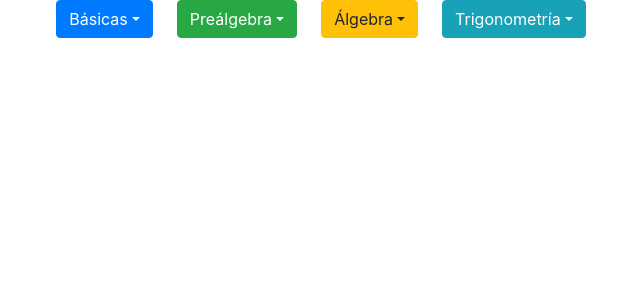
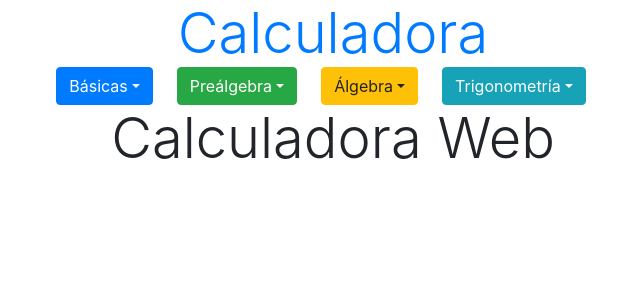
Before and after one commit to ArielFJ/PROG3-MOD6-EJERCICIO2, a React (Create React App) app: page / in a window 1280 px wide. Shown: the top 300 px of the page, without its empty margins (307-947 px from the left). Built offline with nearby package versions, Linux system fonts and the light colour scheme.

Commit message:
Agregadas rutas de navegación del menú de opciones

```diff
--- a/src/App.js
+++ b/src/App.js
@@ -4,13 +4,15 @@ import './App.css';
 
 //Components
 import MenuOperaciones from './components/MenuOperaciones';
+import Rutas from './components/Rutas';
 
 function App() {
   return (
     <Router>
-
+        <Link to="/" className="display-4 text-bold">Calculadora</Link> <br/>
         <MenuOperaciones />
 
+        <Rutas/>
       </Router>
   );
 }
--- /dev/null
+++ b/src/components/Rutas.js
@@ -0,0 +1,49 @@
+import React, { Component } from 'react'
+import {Route} from 'react-router-dom'
+
+//Components
+import {Suma, Resta, Multiplicacion, Division} from './Basica';
+import {Potencia, RaizCuadrada, RaizCubica, Factorial} from './Prealgebra';
+import {Logaritmo, Neperiano, Exponencial} from './Algebra';
+import {Seno, Coseno, Tangente, Cotangente, Secante, Cosecante} from './Trigonometria';
+
+export class Rutas extends Component {
+    render() {
+        return (
+            <div>
+                {/* HOME */}
+                <Route exact path="/" render={() => {
+                    return <div>
+                        <h1 className="display-4">Calculadora Web</h1>
+                    </div>
+                }}/>
+                {/* BASICAS */}
+                <Route exact path="/Basica/Suma" component={Suma} />
+                <Route exact path="/Basica/Resta" component={Resta} />
+                <Route exact path="/Basica/Multiplicacion" component={Multiplicacion} />
+                <Route exact path="/Basica/Division" component={Division} />
+
+                {/* PREALGEBRA */}
+                <Route exact path="/Prealgebra/Potencia" component={Potencia} />
+                <Route exact path="/Prealgebra/RaizCuadrada" component={RaizCuadrada} />
+                <Route exact path="/Prealgebra/RaizCubica" component={RaizCubica} />
+                <Route exact path="/Prealgebra/Factorial" component={Factorial} />
+
+                {/* ALGEBRA */}
+                <Route exact path="/Algebra/Logaritmo" component={Logaritmo} />
+                <Route exact path="/Algebra/Neperiano" component={Neperiano} />
+                <Route exact path="/Algebra/Exponencial" component={Exponencial} />
+
+                {/* TRIGONOMETRIA */}
+                <Route exact path="/Trigonometria/Seno" component={Seno} />
+                <Route exact path="/Trigonometria/Coseno" component={Coseno} />
+                <Route exact path="/Trigonometria/Tangente" component={Tangente} />
+                <Route exact path="/Trigonometria/Cotangente" component={Cotangente} />
+                <Route exact path="/Trigonometria/Secante" component={Secante} />
+                <Route exact path="/Trigonometria/Cosecante" component={Cosecante} />
+            </div>
+        )
+    }
+}
+
+export default Rutas
```
